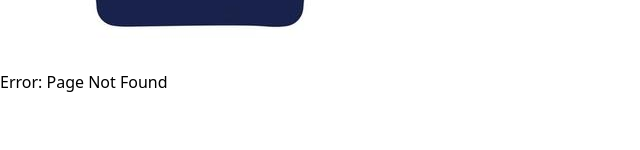
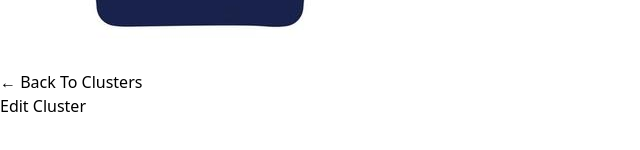
Before and after one commit to Ashmit990/DevClient-CRM, a React (Vite) app: page /clusters/1 in a window 1280 px wide. Before the commit this address had no page. Shown: the part 546-696 px from the top of the page, without its empty margins (0-640 px from the left). Built offline with nearby package versions, Linux system fonts and the light colour scheme.

Commit message:
chaged colou based on cluster's priority

```diff
--- a/src/App.jsx
+++ b/src/App.jsx
@@ -7,6 +7,7 @@ import { DashboardLayout } from "./layouts/DashboardLayout";
 import { DevelopersLayout } from "./layouts/DevelopersLayout";
 
 import DeveloperProfileLayout from "./layouts/DeveloperProfileLayout";
+import { ClusterProfileLayout } from "./layouts/ClusterProfileLayout";
 
 const App = () => {
 
@@ -20,6 +21,7 @@ const App = () => {
         { path: "clusters", element: <ClusterLayout /> },
         { path: "developers", element: <DevelopersLayout /> },
         { path: "developers/:id", element: <DeveloperProfileLayout /> },
+        { path: "clusters/:id", element: <ClusterProfileLayout /> },
         { path: "*", element: <NotFoundPage /> },
       ],
     },
--- a/src/components/Developers/Developers.jsx
+++ b/src/components/Developers/Developers.jsx
@@ -1,16 +1,7 @@
 import React from 'react'
 import { useNavigate } from 'react-router-dom'
 
-export const Developers = ({
-  id,
-  url,
-  name,
-  skills,
-  score,
-  completed,
-  inprogress,
-  email
-}) => {
+export const Developers = ({ id, url, name, skills, score, completed, inprogress, email }) => {
   const navigate = useNavigate()
   const scoreColor = score >= 80 ? 'bg-[#6DA2F9]' : 'bg-yellow-400'
 
@@ -19,98 +10,49 @@ export const Developers = ({
   }
 
   return (
-    <div
-
-      className="w-[310px] h-[440px] rounded-[24px] bg-white border border-[#F3F6FF] shadow-[0_20px_50px_rgba(164,174,191,0.15)] hover:shadow-[0_20px_60px_rgba(109,162,249,0.2)] transition-all duration-500 flex flex-col overflow-hidden group mt-[30px] cursor-pointer"
-    >
-
-      {/* TOP */}
+    <div className="w-[310px] h-[440px] rounded-[24px] bg-white border border-[#F3F6FF] shadow-[0_20px_50px_rgba(164,174,191,0.15)] hover:shadow-[0_20px_60px_rgba(109,162,249,0.2)] transition-all duration-500 flex flex-col overflow-hidden group mt-[30px] cursor-pointer">
       <div className="p-4 flex flex-col items-center">
         <div className="relative">
-          <img
-            src={url}
-            alt={name}
-            className="w-20 h-20 rounded-full object-cover border-4 border-white shadow-md group-hover:scale-105 transition-transform duration-500"
-          />
+          <img src={url} alt={name} className="w-20 h-20 rounded-full object-cover border-4 border-white shadow-md group-hover:scale-105 transition-transform duration-500" />
           <div className="absolute bottom-0 right-0 w-4 h-4 bg-green-500 border-2 border-white rounded-full"></div>
         </div>
-
-        <h3 className="mt-3 text-[20px] font-bold text-[#1A1C1E] tracking-tight">
-          {name}
-        </h3>
-        <p className="text-[#6DA2F9] font-medium text-sm">
-          {email}
-        </p>
+        <h3 className="mt-3 text-[20px] font-bold text-[#1A1C1E] tracking-tight">{name}</h3>
+        <p className="text-[#6DA2F9] font-medium text-sm">{email}</p>
       </div>
 
-      {/* BODY */}
       <div className="px-6 space-y-3">
         <div>
           <div className="flex justify-between items-end mb-1">
-            <span className="text-[11px] font-bold text-[#A4AEBF] uppercase tracking-wider">
-              Performance
-            </span>
-            <span className="text-lg font-black text-[#1A1C1E]">
-              {score}%
-            </span>
+            <span className="text-[11px] font-bold text-[#A4AEBF] uppercase tracking-wider">Performance</span>
+            <span className="text-lg font-black text-[#1A1C1E]">{score}%</span>
           </div>
-
           <div className="w-full h-[7px] bg-[#F3F6FF] rounded-full overflow-hidden">
-            <div
-              className={`h-full ${scoreColor} rounded-full transition-all duration-1000`}
-              style={{ width: `${score}%` }}
-            />
+            <div className={`h-full ${scoreColor} rounded-full transition-all duration-1000`} style={{ width: `${score}%` }} />
           </div>
         </div>
 
         <div className="grid grid-cols-2 gap-3 pt-1">
           <div className="bg-[#F8F9FC] p-2 rounded-2xl border border-[#F3F6FF] text-center">
-            <p className="text-[10px] font-bold text-[#A4AEBF] uppercase">
-              Completed
-            </p>
-            <p className="text-xl font-bold text-gray-800">
-              {completed}
-            </p>
+            <p className="text-[10px] font-bold text-[#A4AEBF] uppercase">Completed</p>
+            <p className="text-xl font-bold text-gray-800">{completed}</p>
           </div>
-
           <div className="bg-[#F8F9FC] p-2 rounded-2xl border border-[#F3F6FF] text-center">
-            <p className="text-[10px] font-bold text-[#A4AEBF] uppercase">
-              In Progress
-            </p>
-            <p className="text-xl font-bold text-gray-800">
-              {inprogress}
-            </p>
+            <p className="text-[10px] font-bold text-[#A4AEBF] uppercase">In Progress</p>
+            <p className="text-xl font-bold text-gray-800">{inprogress}</p>
           </div>
         </div>
       </div>
 
-      {/* FOOTER */}
       <div className="mt-auto p-4 bg-[#F3F6FF]/50 backdrop-blur-sm border-t border-white/50">
         <div className="flex flex-wrap gap-2 mb-3">
           {skills?.slice(0, 3).map((skill, index) => (
-            <span
-              key={index}
-              className="px-3 py-1 bg-white text-[#7A89A1] text-[11px] font-bold rounded-lg shadow-sm border border-[#A4AEBF]/10"
-            >
-              {skill}
-            </span>
+            <span key={index} className="px-3 py-1 bg-white text-[#7A89A1] text-[11px] font-bold rounded-lg shadow-sm border border-[#A4AEBF]/10">{skill}</span>
           ))}
-          {skills?.length > 3 && (
-            <span className="text-[11px] text-[#A4AEBF] font-bold self-center">
-              +{skills.length - 3}
-            </span>
-          )}
+          {skills?.length > 3 && <span className="text-[11px] text-[#A4AEBF] font-bold self-center">+{skills.length - 3}</span>}
         </div>
 
-        {/* STOP event bubbling so card click doesn’t double fire */}
-        <button
-  onClick={goToProfile}
-          className="w-full py-2 bg-white text-[#6DA2F9] font-bold rounded-xl border border-[#6DA2F9]/20 hover:bg-[#6DA2F9] hover:text-white shadow-sm hover:shadow-[#6DA2F9]/30 transition-all duration-300 active:scale-95"
-        >
-          View Full Profile
-        </button>
+        <button onClick={goToProfile} className="w-full py-2 bg-white text-[#6DA2F9] font-bold rounded-xl border border-[#6DA2F9]/20 hover:bg-[#6DA2F9] hover:text-white shadow-sm hover:shadow-[#6DA2F9]/30 transition-all duration-300 active:scale-95">View Full Profile</button>
       </div>
-
     </div>
   )
 }
--- /dev/null
+++ b/src/components/clusters/ClusterProfile.jsx
@@ -0,0 +1,24 @@
+import React from 'react'
+import { useNavigate, useParams } from 'react-router-dom'
+import { Header } from '../ui/Header'
+import { Button } from '../ui/Button'
+
+export const ClusterProfile = ({ data }) => {
+  const navigate = useNavigate()
+  const { id } = useParams()
+  const cluster = data.find(cluster => cluster.id === id)
+
+  console.log(cluster)
+
+  return (
+    <>
+      <div className="flex items-center justify-between w-[1085px] mb-4 shrink-0">
+        <div className="flex items-center gap-2 cursor-pointer" onClick={() => navigate('/clusters')}>
+          <Header title="← Back To Clusters" />
+        </div>
+
+        <Button label="Edit Cluster" />
+      </div>
+    </>
+  )
+}
--- a/src/components/clusters/ClustersRows.jsx
+++ b/src/components/clusters/ClustersRows.jsx
@@ -1,15 +1,25 @@
-export const ClustersRows = ({ val1, val2, val3, val4, val5 }) => {
+import { useNavigate } from "react-router-dom";
+
+export const ClustersRows = ({ id, val1, val2, val3, val4, val5 }) => {
+  const navigate = useNavigate()
+  const goToProfile = () => navigate(`/clusters/${id}`)
+
+
+  let priorityStyle = ""
+  if (val4 === "High") priorityStyle = "text-red-600 font-bold"
+  else if (val4 === "Medium") priorityStyle = "text-yellow-500 font-bold"
+  else if (val4 === "Low") priorityStyle = "text-blue-600 font-bold"
+
   return (
-    <div className="grid grid-cols-[2fr,1fr,1fr,1fr,1fr,0.5fr] bg-white text-[#455776] py-4 px-6 mb-2 rounded-lg font-medium hover:bg-[#F3F6FF] transition w-[102%] cursor-pointer">
+    <div className="grid grid-cols-[2fr,1fr,1fr,1fr,1fr,0.5fr] bg-white text-[#455776] py-4 px-6 mb-2 rounded-lg font-bold hover:bg-[#F3F6FF] transition w-[102%] cursor-pointer">
       <p>{val1}</p>
       <p>{val2}</p>
       <p>{val3}</p>
-      <p>{val4}</p>
+      <p className={priorityStyle}>{val4}</p>
       <p>{val5}</p>
-
       <div className="flex justify-center items-center">
-        <i className="fa-solid fa-eye cursor-pointer"></i>
+        <i onClick={goToProfile} className="fa-solid fa-eye cursor-pointer"></i>
       </div>
     </div>
-  );
-};
+  )
+}
--- a/src/components/clusters/ClustersTable.jsx
+++ b/src/components/clusters/ClustersTable.jsx
@@ -13,6 +13,7 @@ export const ClustersTable = () => {
       <div className="w-[100%] h-[500px] mt-[10px] overflow-auto ">
         {clustersData.map((elem, key) => (
           <ClustersRows
+            id={elem.id}
             key={key}
             val1={elem.clusterCode}
             val2={elem.clients}
--- a/src/data/clustersData.js
+++ b/src/data/clustersData.js
@@ -1,5 +1,6 @@
 export const clustersData = [
   {
+    id: "KTM-FA-25",
     clusterCode: "KTM-FA-25",
     clients: 3,
     overdueFollowups: 1,
@@ -42,6 +43,7 @@ export const clustersData = [
   },
 
   {
+    id: "WDC-GV-24",
     clusterCode: "WDC-GV-24",
     clients: 3,
     overdueFollowups: 0,
@@ -82,6 +84,7 @@ export const clustersData = [
   },
 
   {
+    id: "BKT-TR-22",
     clusterCode: "BKT-TR-22",
     clients: 3,
     overdueFollowups: 1,
@@ -124,6 +127,7 @@ export const clustersData = [
   },
 
   {
+    id: "PKR-MN-20",
     clusterCode: "PKR-MN-20",
     clients: 2,
     overdueFollowups: 0,
@@ -155,6 +159,7 @@ export const clustersData = [
   },
 
   {
+    id: "CTN-PL-19",
     clusterCode: "CTN-PL-19",
     clients: 3,
     overdueFollowups: 1,
@@ -195,6 +200,7 @@ export const clustersData = [
   },
 
   {
+    id: "LDN-UK-18",
     clusterCode: "LDN-UK-18",
     clients: 2,
     overdueFollowups: 0,
@@ -226,6 +232,7 @@ export const clustersData = [
   },
 
   {
+    id: "NYC-US-21",
     clusterCode: "NYC-US-21",
     clients: 3,
     overdueFollowups: 2,
@@ -266,6 +273,7 @@ export const clustersData = [
   },
 
   {
+    id: "SYD-AU-17",
     clusterCode: "SYD-AU-17",
     clients: 2,
     overdueFollowups: 0,
@@ -297,6 +305,7 @@ export const clustersData = [
   },
 
   {
+    id: "TOR-CA-16",
     clusterCode: "TOR-CA-16",
     clients: 3,
     overdueFollowups: 1,
@@ -337,6 +346,7 @@ export const clustersData = [
   },
 
   {
+    id: "BER-DE-15",
     clusterCode: "BER-DE-15",
     clients: 2,
     overdueFollowups: 0,
--- /dev/null
+++ b/src/layouts/ClusterProfileLayout.jsx
@@ -0,0 +1,10 @@
+import React from 'react'
+import { ClusterProfile } from '../components/clusters/ClusterProfile'
+import { clustersData } from '../data/clustersData'
+
+
+export const ClusterProfileLayout = () => {
+  return (
+    <ClusterProfile data={clustersData}/>
+  )
+}
--- a/src/layouts/DevelopersLayout.jsx
+++ b/src/layouts/DevelopersLayout.jsx
@@ -7,23 +7,15 @@ import { Developers } from '../components/Developers/Developers'
 export const DevelopersLayout = () => {
   return (
     <div className="h-full flex flex-col">
-      <div className="flex justify-between items-center pr-[75px] shrink-0"><Header title="Developers" /><Button label="Add Developer" logo="+" /></div>
+      <div className="flex justify-between items-center pr-[75px] shrink-0">
+        <Header title="Developers" />
+        <Button label="Add Developer" logo="+" />
+      </div>
       <div className="flex-1 overflow-y-auto mt-6">
         <div className="flex flex-wrap gap-[78px]">
-          {developersData.map((data, i) =>
-         <Developers
-  key={data.id}
-  id={data.id}
-  url={data.image}
-  name={data.name}
-  skills={data.skills}
-  score={data.performanceScore}
-  completed={data.completed}
-  inprogress={data.inProgress}
-  email={data.email}
-/>
-
-          )}
+          {developersData.map(data => (
+            <Developers key={data.id} id={data.id} url={data.image} name={data.name} skills={data.skills} score={data.performanceScore} completed={data.completed} inprogress={data.inProgress} email={data.email} />
+          ))}
         </div>
       </div>
     </div>
```
Also changed, not shown: src/components/Developers/DeveloperProfile.jsx (+13 -63 lines).
